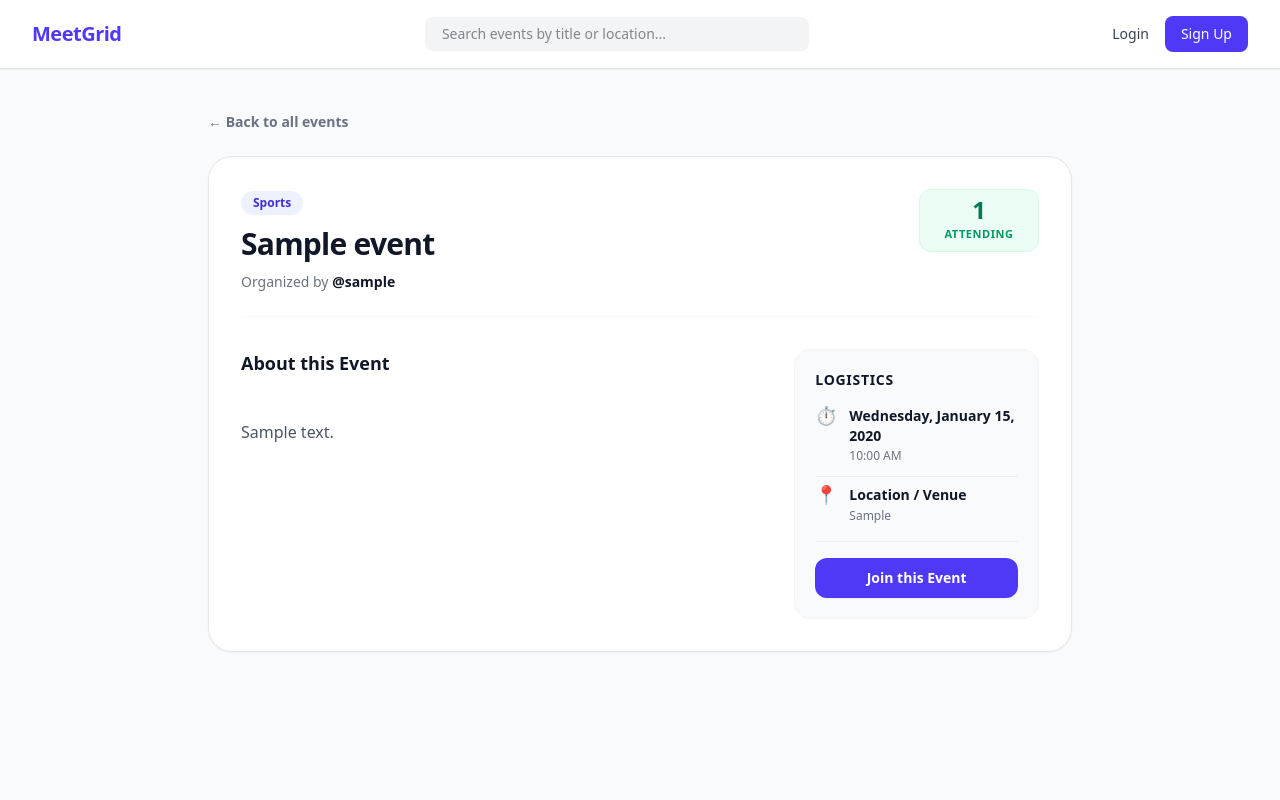
After one commit to Dabi-Jay/MeetGrid, a Django app: page /events/1/ in a window 1280 px wide. The commit adds this page. Run offline with Django 5.2, Linux system fonts and the light colour scheme; tables that the repository leaves empty hold one stand-in row (values such as "Sample post").

Commit message:
Adding events details page

```diff
--- /dev/null
+++ b/community/templates/events/event_detail.html
@@ -0,0 +1,81 @@
+{% extends 'home/base.html' %}
+
+{% block title %}{{ event.title }} - MeetGrid{% endblock %}
+
+{% block content %}
+<div class="max-w-4xl mx-auto px-4 py-10">
+
+    <a href="{% url 'events_page' %}"
+        class="inline-flex items-center text-sm font-semibold text-gray-500 hover:text-indigo-600 mb-6 transition">
+        ← Back to all events
+    </a>
+
+    <div class="bg-white border border-gray-200 rounded-3xl p-8 shadow-xs">
+
+        <div class="flex flex-wrap justify-between items-start gap-4 pb-6 border-b border-gray-100">
+            <div class="space-y-2 max-w-2xl">
+                <span
+                    class="inline-flex items-center px-3 py-1 rounded-full text-xs font-semibold bg-indigo-50 text-indigo-700">
+                    {{ event.get_category_display }}
+                </span>
+                <h1 class="text-3xl font-extrabold text-gray-900 tracking-tight leading-snug">
+                    {{ event.title }}
+                </h1>
+                <p class="text-sm text-gray-500 font-medium">
+                    Organized by <span class="text-gray-900 font-semibold">@{{ event.created_by.username }}</span>
+                </p>
+            </div>
+
+            <div class="bg-emerald-50 border border-emerald-100 px-4 py-2 rounded-xl text-center min-w-[120px]">
+                <span class="block text-2xl font-black text-emerald-700 leading-none">
+                    {{ event.attendees.count }}
+                </span>
+                <span class="text-[11px] font-bold text-emerald-600 uppercase tracking-wider mt-1 block">
+                    Attending
+                </span>
+            </div>
+        </div>
+
+        <div class="grid grid-cols-1 md:grid-cols-3 gap-8 mt-8">
+
+            <div class="md:col-span-2 space-y-4">
+                <h3 class="text-lg font-bold text-gray-900">About this Event</h3>
+                <p class="text-gray-600 text-base leading-relaxed whitespace-pre-line">
+                    {{ event.description }}
+                </p>
+            </div>
+
+            <div class="bg-gray-50 rounded-2xl p-5 border border-gray-100 h-fit space-y-4">
+                <h3 class="text-sm font-bold text-gray-900 uppercase tracking-wider text-gray-400">Logistics</h3>
+
+                <div class="space-y-3 text-sm text-gray-700 font-medium">
+                    <div class="flex items-start gap-3">
+                        <span class="text-lg leading-none">⏱️</span>
+                        <div>
+                            <p class="text-gray-900 font-semibold">{{ event.date|date:"l, F j, Y" }}</p>
+                            <p class="text-gray-500 text-xs mt-0.5">{{ event.time|time:"g:i A" }}</p>
+                        </div>
+                    </div>
+
+                    <div class="flex items-start gap-3 pt-2 border-t border-gray-200/60">
+                        <span class="text-lg leading-none">📍</span>
+                        <div>
+                            <p class="text-gray-900 font-semibold">Location / Venue</p>
+                            <p class="text-gray-500 text-xs mt-0.5 leading-normal">{{ event.location }}</p>
+                        </div>
+                    </div>
+                </div>
+
+                <div class="pt-4 border-t border-gray-200/60">
+                    <a href="#"
+                        class="w-full inline-flex justify-center items-center px-4 py-2.5 bg-indigo-600 hover:bg-indigo-700 text-white text-sm font-semibold rounded-xl shadow-xs transition duration-150 cursor-pointer">
+                        Join this Event
+                    </a>
+                </div>
+            </div>
+
+        </div>
+
+    </div>
+</div>
+{% endblock %}
--- a/community/templates/events/events_page.html
+++ b/community/templates/events/events_page.html
@@ -84,9 +84,9 @@
                                 {{ event.get_category_display }}
                             </span>
                             <!-- <span class="text-xs font-medium text-gray-500">By {{ event.created_by.username }}</span> -->
-                            <span class="text-xs font-bold text-emerald-600 bg-emerald-50 px-2 py-1 rounded-md">
+                            <!-- <span class="text-xs font-bold text-emerald-600 bg-emerald-50 px-2 py-1 rounded-md">
                                 {{ event.attendees.count }} Attending
-                            </span>
+                            </span> -->
                         </div>
 
                         <h3 class="text-lg font-bold text-gray-900 leading-snug mb-2 transition">
@@ -111,7 +111,7 @@
                             class="inline-flex justify-center items-center px-4 py-2 bg-indigo-600 hover:bg-indigo-700 text-white text-xs font-semibold rounded-lg shadow-xs transition cursor-pointer">
                             Join Event
                         </a>
-                        <a href="#"
+                        <a href="{% url 'event_detail' event.id %}"
                             class="text-xs font-bold text-gray-500 hover:text-indigo-600 flex items-center gap-1">
                             Details <span>→</span>
                         </a>
--- a/community/urls.py
+++ b/community/urls.py
@@ -10,4 +10,5 @@ urlpatterns = [
     path('login/', auth_views.LoginView.as_view(template_name='registration/login.html'), name='login'),
     path('logout/', auth_views.LogoutView.as_view(next_page='home'), name='logout'),
     path('register/', views.register_view, name='register'),
+    path('events/<int:event_id>/', views.event_detail_view, name='event_detail'),
 ]
--- a/community/views.py
+++ b/community/views.py
@@ -1,4 +1,4 @@
-from django.shortcuts import render, redirect
+from django.shortcuts import render, redirect, get_object_or_404
 from .models import Event
 from django.contrib.auth import login
 from django.contrib.auth.forms import UserCreationForm
@@ -26,13 +26,23 @@ def create_event_view(request):
         form = EventForm(request.POST)
         if form.is_valid():
             event = form.save(commit=False)
-            event.created_by = request.user # Automatically logs who made it
+            event.created_by = request.user
             event.save()
-            return redirect("events_page") # Bounces right back to the feed to view it!
+            return redirect("events_page")
     else:
         form = EventForm()
 
     return render(request, "events/create_event.html", {"form": form})
+
+
+def event_detail_view(request, event_id):
+    event = get_object_or_404(Event, id=event_id)
+
+    context = {
+        'event': event,
+    }
+    return render(request, 'events/event_detail.html', context)
+
 
 def register_view(request):
     if request.method == "POST":
```
